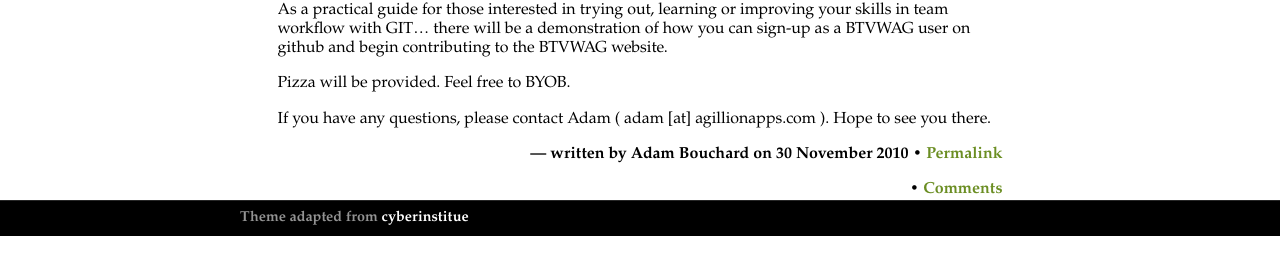
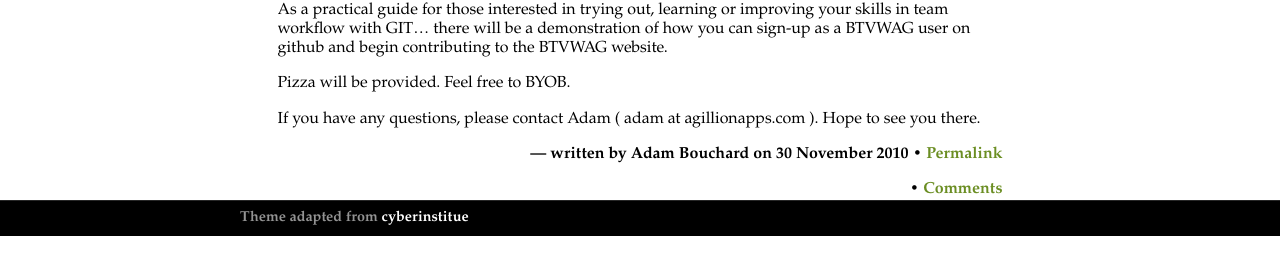
Before and after one commit to btvwag/btvwag.github.com, a Jekyll site: the page built from _posts/2010-11-30-dec1-meeting.md, in a window 1280 px wide. Shown: the part 441-716 px from the top of the page. Built offline with Jekyll 4.4.1, drawn with Linux system fonts in a browser that asks for light colours; comment, search, counter and statistics services are not loaded.

Commit message:
Removed some offending markup.

```diff
--- a/_posts/2010-11-30-dec1-meeting.md
+++ b/_posts/2010-11-30-dec1-meeting.md
@@ -15,4 +15,4 @@ As a practical guide for those interested in trying out, learning or improving y
 
 Pizza will be provided.  Feel free to BYOB.
 
-If you have any questions, please contact Adam ( adam [at] agillionapps.com ). Hope to see you there.
+If you have any questions, please contact Adam ( adam at agillionapps.com ). Hope to see you there.
```
Also changed, not shown: _posts/2011-01-02-jan19-meeting.md (+1 -1 lines).
